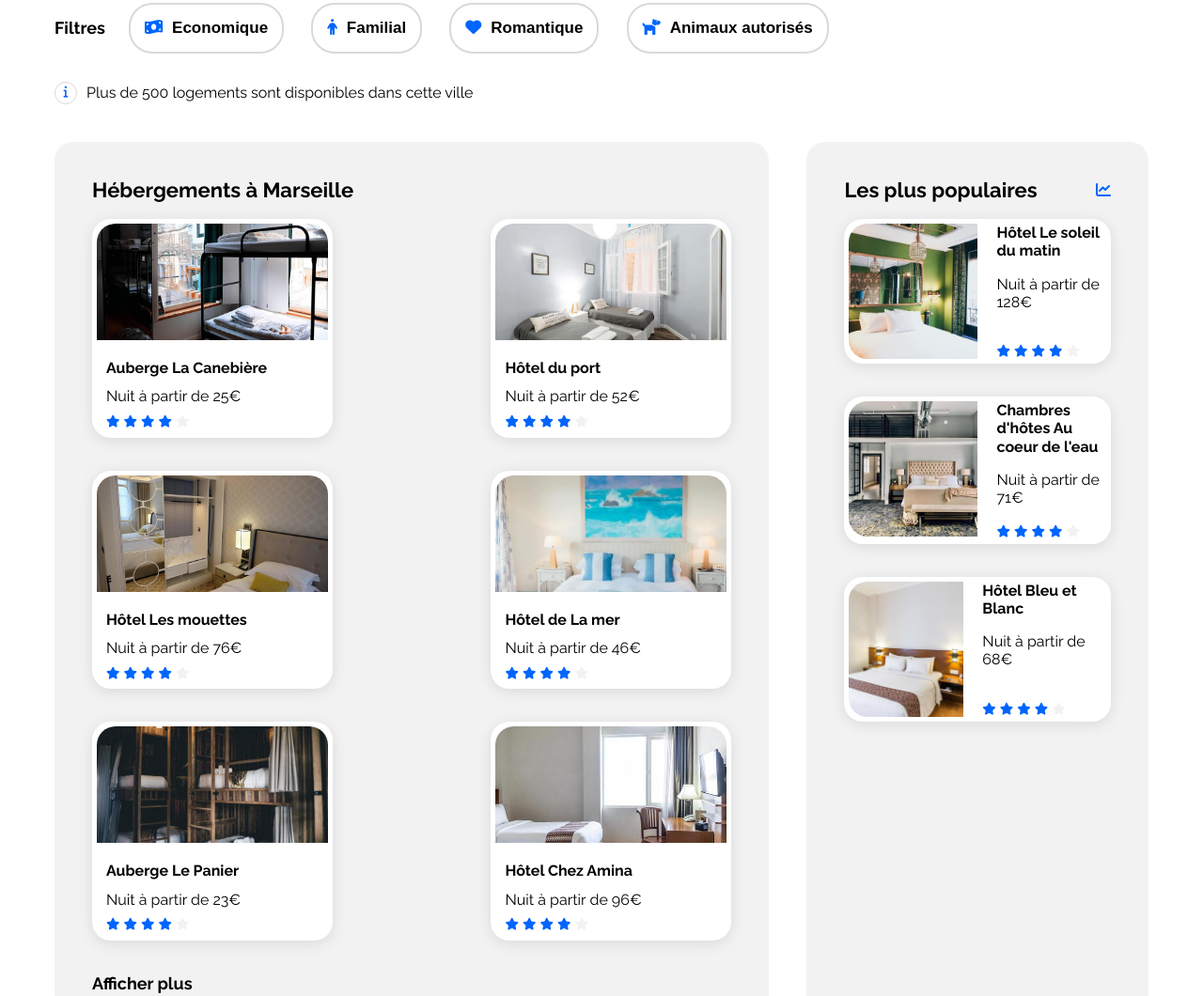
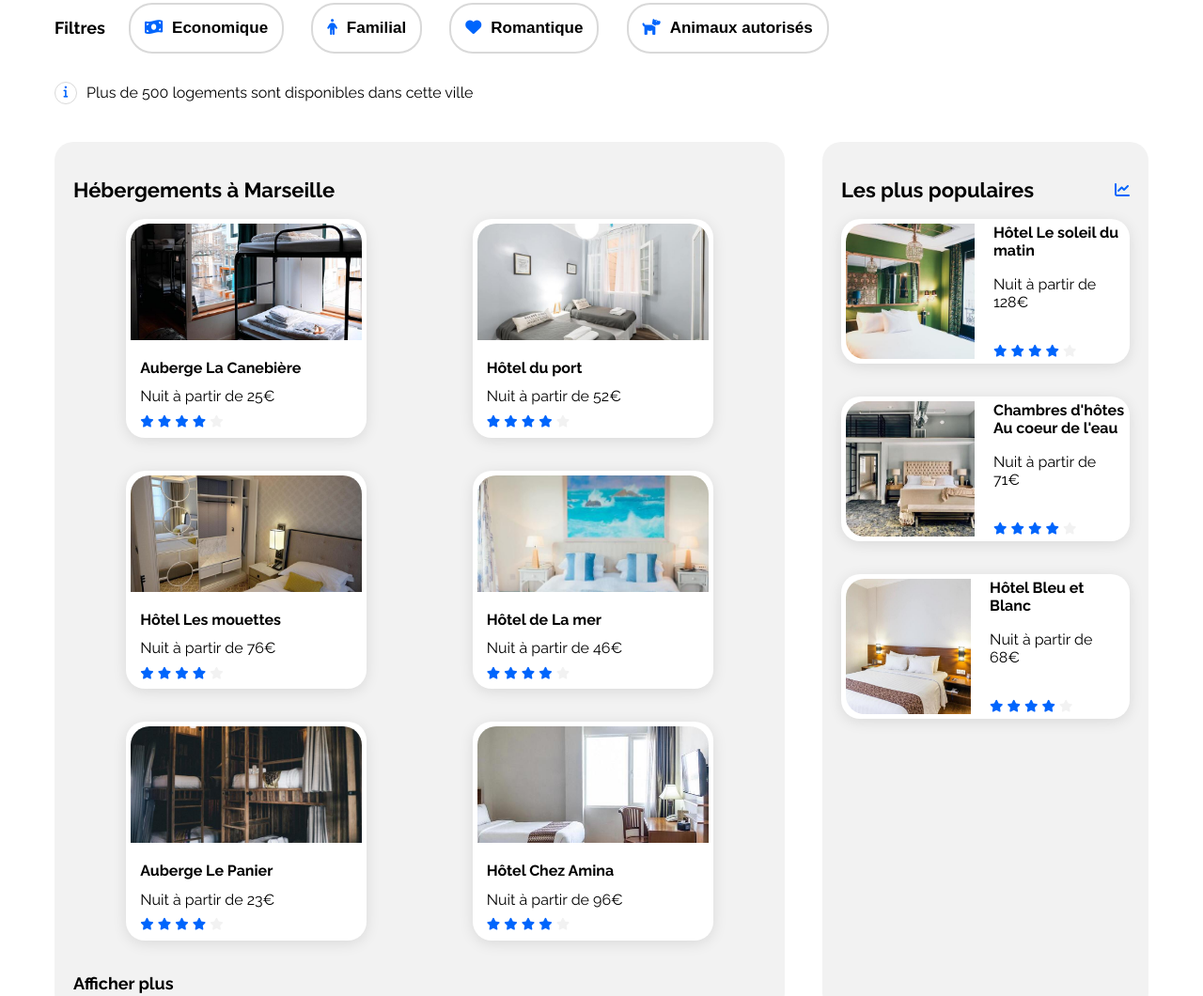
Before and after one commit to CDS-Annabelle/Booki, a plain HTML site: page index.html in a window 1280 px wide. Shown: the part 282-1342 px from the top of the page at 94% size. Drawn offline with Linux system fonts and the light colour scheme.

Commit message:
update responsive

```diff
--- a/css/style.css
+++ b/css/style.css
@@ -199,14 +199,14 @@ section.marseille {
     flex:2.4;
     background: #F2F2F2;
     border-radius: 20px;
-    padding: 20px 40px;
+    padding: 20px;
     margin-right:40px;
 }
 
 .card {
     display: flex;
     flex-wrap: wrap;
-    justify-content: space-between;
+    justify-content: space-around;
 }
 
 .card article {
@@ -243,7 +243,7 @@ section.populaire {
     flex:1;
     background: #F2F2F2;
     border-radius: 20px;
-    padding: 20px 40px;
+    padding: 20px;
 }
 
 .head-populaire{
```
